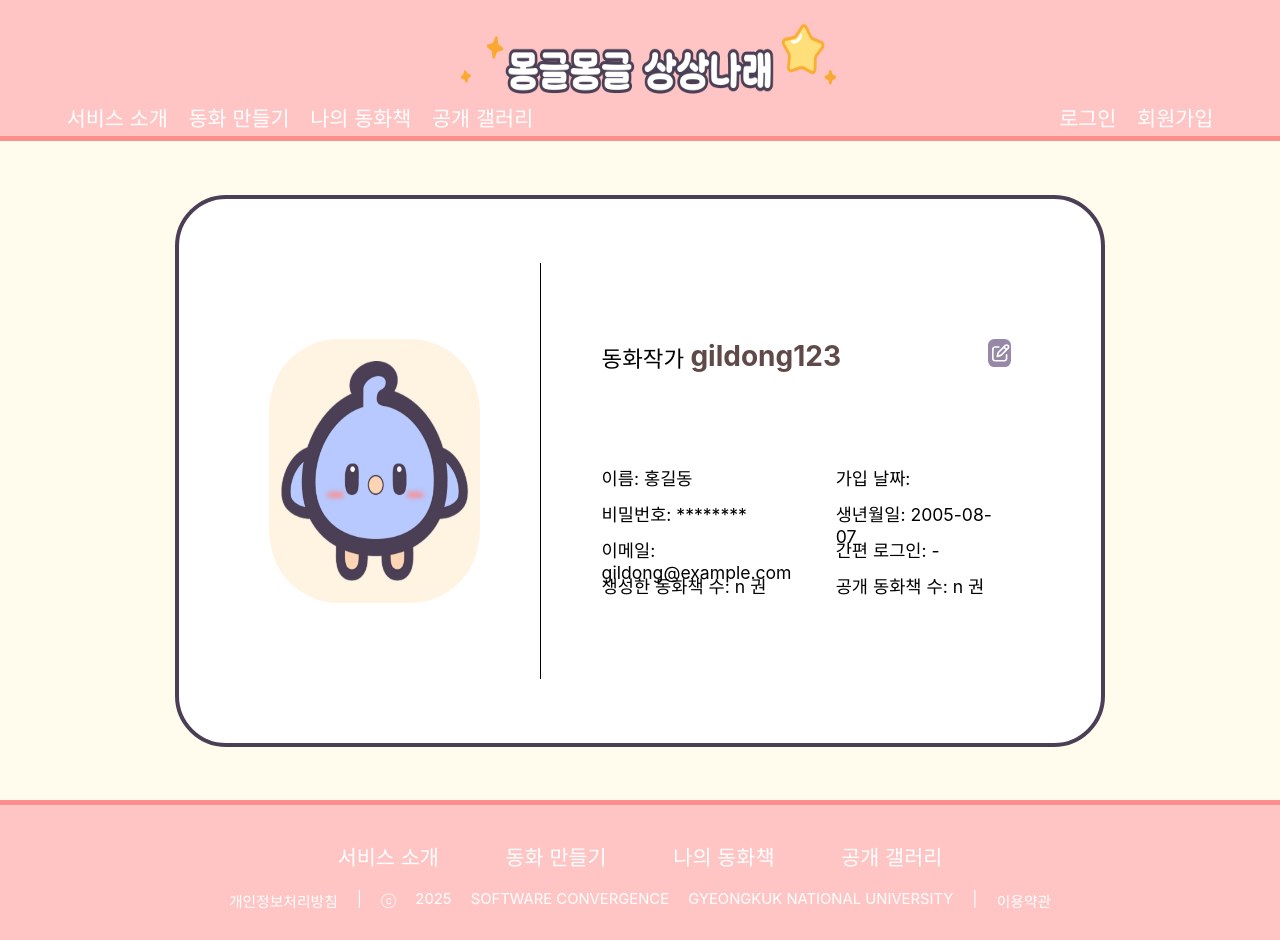
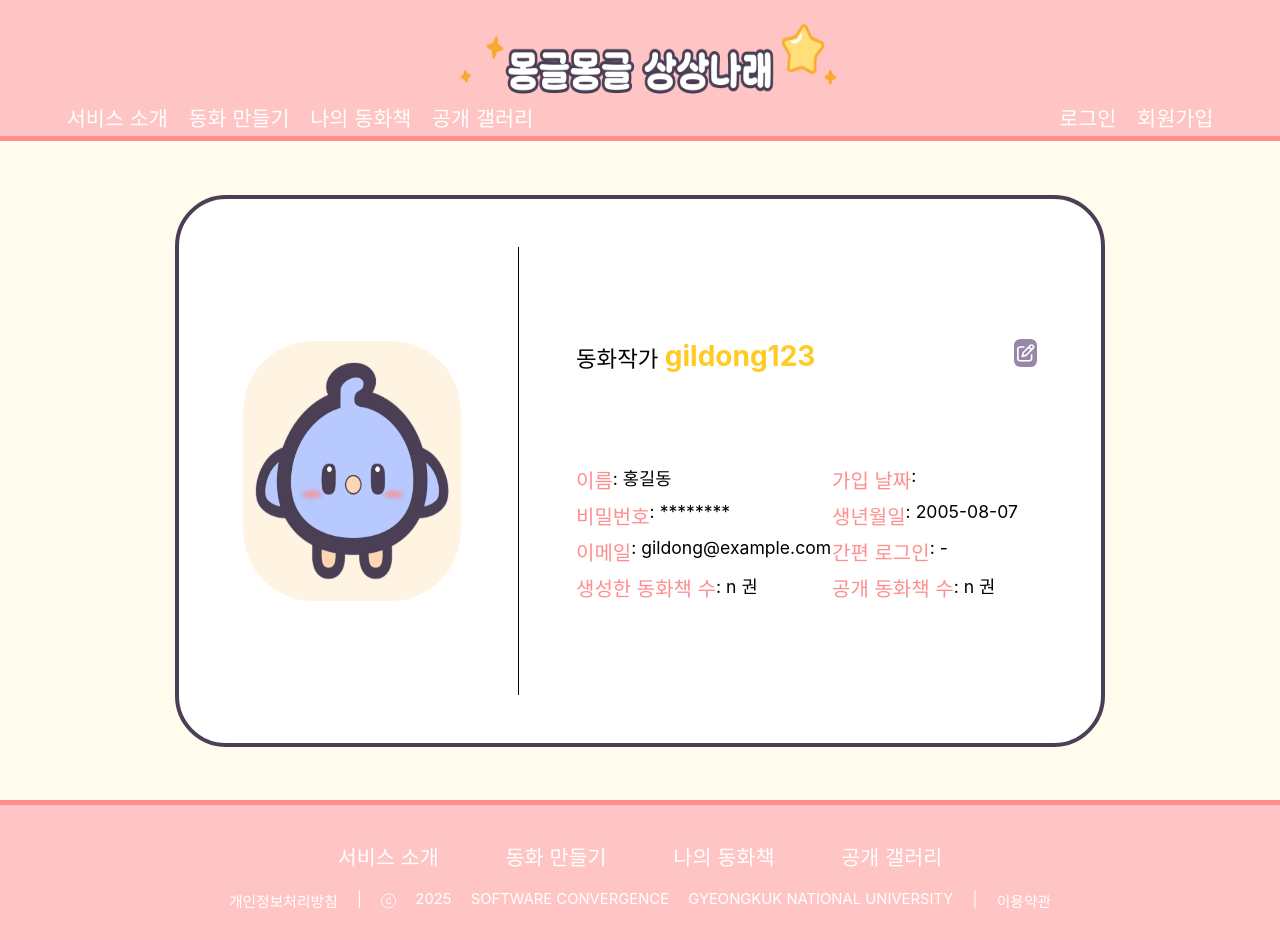
Before and after one commit to yANUs-3-Team/FE, a React (Create React App) app: page /my-page in a window 1280 px wide. Built offline with nearby package versions, Linux system fonts and the light colour scheme; a web font is replaced by a local one.

Commit message:
🎨 :: 마이페이지 뷰모드 스타일 추가&수정

```diff
--- a/src/App.js
+++ b/src/App.js
@@ -15,7 +15,7 @@ import Community from "./pages/community";
 import Policy from "./pages/policy";
 
 import { UserProvider } from "./context/UserContext";
-import ProtectedRoute from "./component/ProtectedRoute";
+// import ProtectedRoute from "./component/ProtectedRoute";
 
 function App() {
   return (
--- a/src/component/Css/myPage.css
+++ b/src/component/Css/myPage.css
@@ -8,9 +8,9 @@
 }
 
 .tag_container {
-  width: 58vw;
-  height: 52vh;
-  padding: 8vh 7vw;
+  width: 62vw;
+  height: 56vh;
+  padding: 6vh 5vw;
 
   display: flex;
 
--- a/src/component/Css/myPageEdit.css
+++ b/src/component/Css/myPageEdit.css
@@ -131,7 +131,7 @@ top: 14.5vh;
 .edit_idCheck_button {
   position: absolute;
   z-index: 2;
-  right: 20.8vw;
+  right: 18.6vw;
 
   width: 5.5vw;
   height: 5vh;
--- a/src/component/Css/myPageView.css
+++ b/src/component/Css/myPageView.css
@@ -8,8 +8,8 @@
 }
 
 .tag_profile {
-  width: 16.5vw;
-  height: 33vh;
+  width: 17vw;
+  height: 32.5vh;
 
   border-radius: 5.5vw;
 }
@@ -22,7 +22,7 @@
 }
 
 .tag_detailBox {
-  width: 32vw;
+  width: 36vw;
   height: 33vh;
 }
 
@@ -46,7 +46,7 @@
 .tag_id {
   font-size: 3.5vh;
   font-weight: bold;
-  color: #604949;
+  color: #FFCB24;
 }
 
 .tag_edit {
@@ -83,7 +83,7 @@
 }
 
 .tag_rightBox {
-  width: 15vw;
+  width: 16vw;
   height: 100%;
 
   display: flex;
@@ -92,6 +92,18 @@
   gap: 1vh;
 }
 
+.tag_infoBox {
+  display: flex;
+  align-items: center;
+}
+
+.tag_label {
+  height: 3.5vh;
+
+  font-size: 2.5vh;
+  color: #FF8F8F;
+}
+
 .tag_info {
   height: 3.5vh;
 
--- a/src/component/myPage/myPageView.js
+++ b/src/component/myPage/myPageView.js
@@ -22,25 +22,53 @@ function MyPageView({ userInfo, isUnder14, onEdit }) {
 
         <div className="tag_subBox">
           <div className="tag_leftBox">
-            <div className="tag_info">이름: {userInfo.name}</div>
-            <div className="tag_info">비밀번호: {userInfo.password}</div>
-            <div className="tag_info">이메일: {userInfo.email}</div>
+            <div className="tag_infoBox">
+              <div className="tag_label">이름</div>
+              <div className="tag_info">: {userInfo.name}</div>
+            </div>
+            <div className="tag_infoBox">
+              <div className="tag_label">비밀번호</div>
+              <div className="tag_info">: {userInfo.password}</div>
+            </div>
+            <div className="tag_infoBox">
+              <div className="tag_label">이메일</div>
+              <div className="tag_info">: {userInfo.email}</div>
+            </div>
             {isUnder14 && (
-              <div className="tag_info">보호자 이름: {userInfo.parentName}</div>
+              <div className="tag_infoBox">
+                <div className="tag_label">보호자 이름</div>
+                <div className="tag_info">: {userInfo.parentName}</div>
+              </div>
             )}
-            <div className="tag_info">생성한 동화책 수: n 권</div>
+            <div className="tag_infoBox">
+              <div className="tag_label">생성한 동화책 수</div>
+              <div className="tag_info">: n 권</div>
+            </div>
           </div>
 
           <div className="tag_rightBox">
-            <div className="tag_info">가입 날짜: </div>
-            <div className="tag_info">생년월일: {userInfo.birth}</div>
-            <div className="tag_info">간편 로그인: -</div>
+            <div className="tag_infoBox">
+              <div className="tag_label">가입 날짜</div>
+              <div className="tag_info">: </div>
+            </div>
+            <div className="tag_infoBox">
+              <div className="tag_label">생년월일</div>
+              <div className="tag_info">: {userInfo.birth}</div>
+            </div>
+            <div className="tag_infoBox">
+              <div className="tag_label">간편 로그인</div>
+              <div className="tag_info">: -</div>
+            </div>
             {isUnder14 && (
-              <div className="tag_info">
-                보호자 연락처: {userInfo.parentPhone}
+              <div className="tag_infoBox">
+                <div className="tag_label">보호자 연락처</div>
+                <div className="tag_info">: {userInfo.parentPhone}</div>
               </div>
             )}
-            <div className="tag_info">공개 동화책 수: n 권</div>
+            <div className="tag_infoBox">
+              <div className="tag_label">공개 동화책 수</div>
+              <div className="tag_info">: n 권</div>
+            </div>
           </div>
         </div>
       </div>
```
